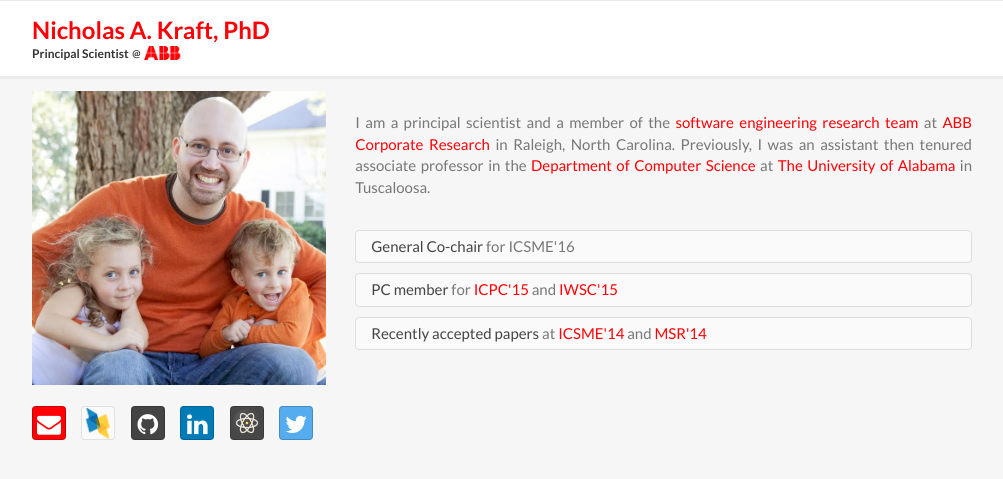
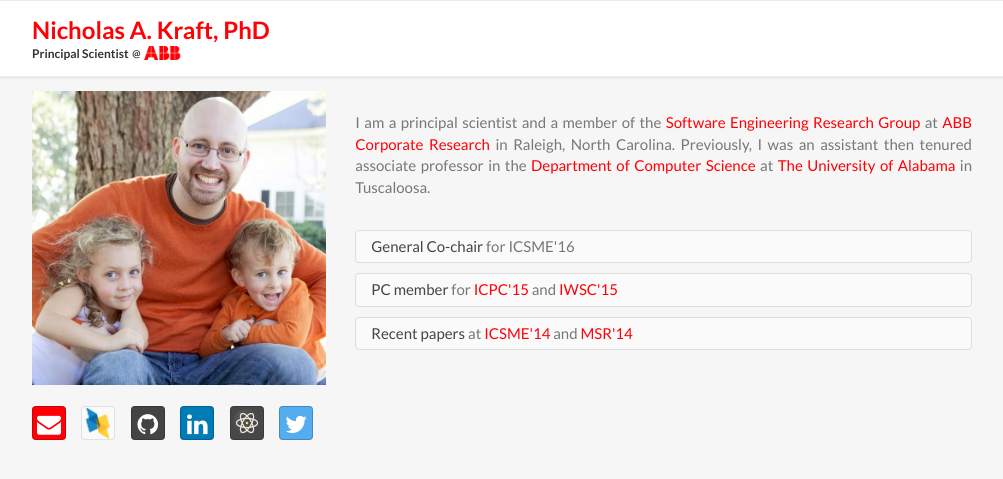
Before and after one commit to nkraft/nkraft.github.io, a Jekyll site: the page built from index.html, in a window 1280 px wide. Shown: the top 479 px of the page, without its empty margins (138-1141 px from the left). Built offline with Jekyll 4.4.1, drawn with Linux system fonts in a browser that asks for light colours; nearby versions of some CDN libraries.

Commit message:
Update header.html

```diff
--- a/_includes/header.html
+++ b/_includes/header.html
@@ -27,7 +27,7 @@
                     <div class="row">
                         <div class="col-sm-12">
                             <div>&nbsp;</div>
-                            <p>I am a principal scientist and a member of the <a href="http://abb.com/softwareresearch">software engineering research team</a> at <a href="http://www.abb.com/cawp/abbzh254/28e44b375d070ae2c1256b5700521b84.aspx">ABB Corporate Research</a> in Raleigh, North Carolina. Previously, I was an assistant then tenured associate professor in the <a href="http://www.cs.ua.edu">Department of Computer Science</a> at <a href="http://www.ua.edu">The University of Alabama</a> in Tuscaloosa.</p>
+                            <p>I am a principal scientist and a member of the <a href="http://abb.com/softwareresearch">Software Engineering Research Group</a> at <a href="http://www.abb.com/cawp/abbzh254/28e44b375d070ae2c1256b5700521b84.aspx">ABB Corporate Research</a> in Raleigh, North Carolina. Previously, I was an assistant then tenured associate professor in the <a href="http://www.cs.ua.edu">Department of Computer Science</a> at <a href="http://www.ua.edu">The University of Alabama</a> in Tuscaloosa.</p>
                         </div>
                     </div>
                     <div class="row">
@@ -56,7 +56,7 @@
                             </ul>
                             <ul class="list-group">
                                 <li class="list-group-item">
-                                    <span class="list-group-item-heading">Recently accepted papers</span>
+                                    <span class="list-group-item-heading">Recent papers</span>
                                     <span class="list-group-item-text">
                                         at
                                         <a href="http://www.icsme2014.org">ICSME'14</a>
```
